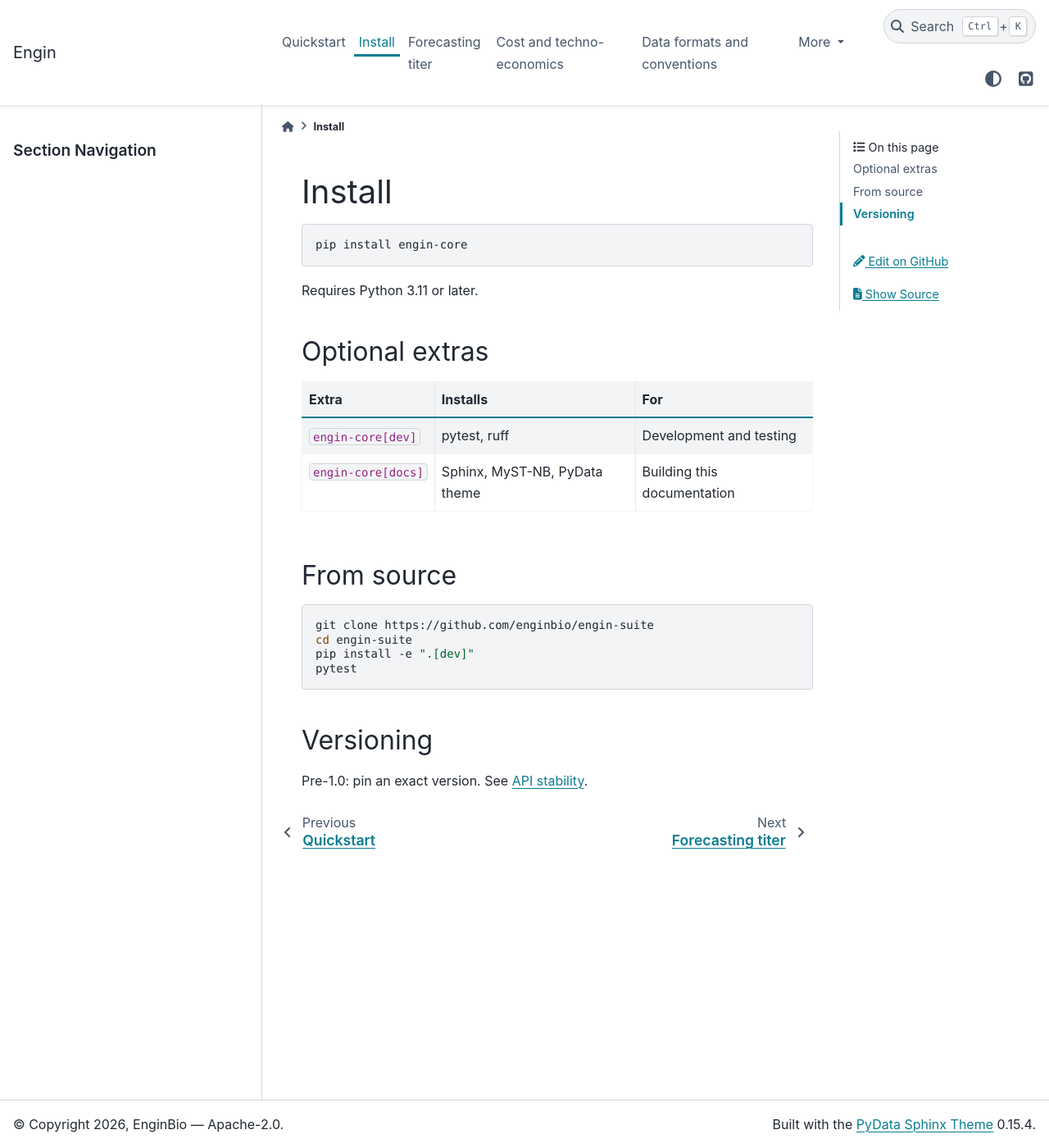
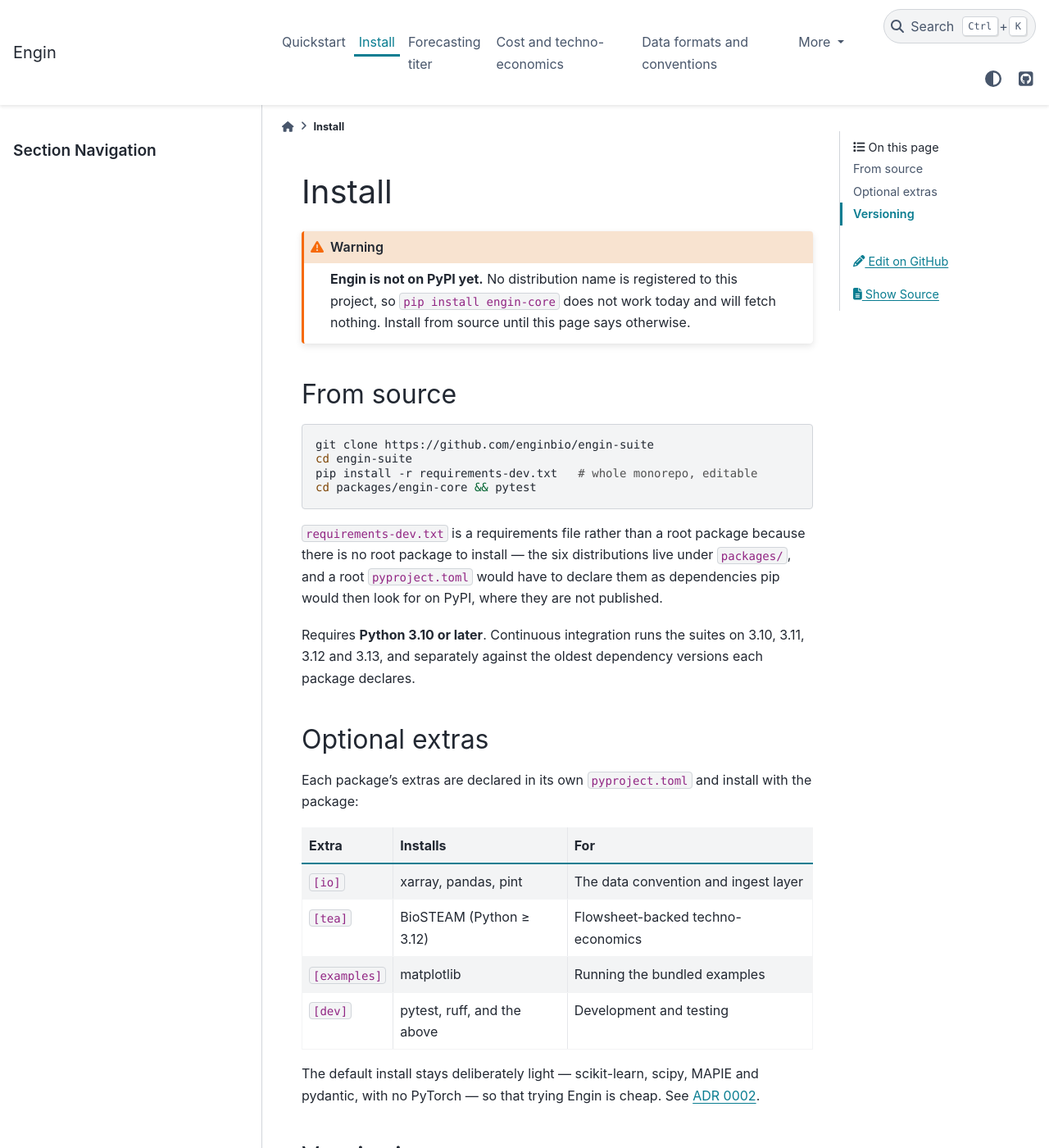
Before and after one commit to enginbio/engin-suite, a Sphinx documentation site: the page built from docs/install.md, in a window 1280 px wide and 1400 px high. Shown: the whole window at 82% size. Built offline with Sphinx 7.4.7 and the PyData theme 0.15.4, drawn with Linux system fonts in a browser that asks for light colours; some of the changed text lies outside the part shown.

Commit message:
Stop telling people to install something that does not exist
GOVERNANCE.md section 5.4 stated that "the engin.bio domain and PyPI package
names are held by EnginBio". The domain is. The PyPI names are not, and never
were: engin-core, its five siblings and enginbio all return 404, and the bare
name `engin` belongs to an unrelated dependency-injection framework. Verified
against PyPI rather than taken from the vault note that raised it.

That is working agreement #1 in its usual costume -- a governance document
describing the intended state as fact, on the page that asks readers to trust our
claims about ourselves. Corrected in place rather than quietly amended, and it
now says what a reader should do about it: install from the repository, and do
not assume a PyPI name is ours until that section says it is.

The same claim had propagated into three install instructions -- docs/install.md,
the docs landing page and engin-core's README -- each leading with
`pip install engin-core`, which fetches nothing. All three now say so and lead
with the source install that works.

install.md carried a second error found while fixing the first: it required
"Python 3.11 or later" when every package declares >=3.10 and CI runs the suites
on 3.10 through 3.13. Understating support is a smaller sin than overstating it
and still sends people away for no reason.

While there, install.md now documents the [io] and [tea] extras, which had never
been listed, and says why there is no root package to install.

Registering the names is a separate, founder-side action. This commit only stops
the documentation asserting something untrue in the meantime.

Co-Authored-By: Claude Opus 5 <noreply@anthropic.com>
Signed-off-by: David Baugher <dbaugher>

````diff
--- a/docs/install.md
+++ b/docs/install.md
@@ -1,27 +1,46 @@
 # Install
 
-```bash
-pip install engin-core
+```{warning}
+**Engin is not on PyPI yet.** No distribution name is registered to this project,
+so `pip install engin-core` does not work today and will fetch nothing. Install
+from source until this page says otherwise.
 ```
-
-Requires Python 3.11 or later.
-
-## Optional extras
-
-| Extra | Installs | For |
-|---|---|---|
-| `engin-core[dev]` | pytest, ruff | Development and testing |
-| `engin-core[docs]` | Sphinx, MyST-NB, PyData theme | Building this documentation |
 
 ## From source
 
 ```bash
 git clone https://github.com/enginbio/engin-suite
 cd engin-suite
-pip install -e ".[dev]"
-pytest
+pip install -r requirements-dev.txt   # whole monorepo, editable
+cd packages/engin-core && pytest
 ```
+
+`requirements-dev.txt` is a requirements file rather than a root package because
+there is no root package to install — the six distributions live under
+`packages/`, and a root `pyproject.toml` would have to declare them as
+dependencies pip would then look for on PyPI, where they are not published.
+
+Requires **Python 3.10 or later**. Continuous integration runs the suites on
+3.10, 3.11, 3.12 and 3.13, and separately against the oldest dependency versions
+each package declares.
+
+## Optional extras
+
+Each package's extras are declared in its own `pyproject.toml` and install with
+the package:
+
+| Extra | Installs | For |
+|---|---|---|
+| `[io]` | xarray, pandas, pint | The data convention and ingest layer |
+| `[tea]` | BioSTEAM (Python ≥ 3.12) | Flowsheet-backed techno-economics |
+| `[examples]` | matplotlib | Running the bundled examples |
+| `[dev]` | pytest, ruff, and the above | Development and testing |
+
+The default install stays deliberately light — scikit-learn, scipy, MAPIE and
+pydantic, with no PyTorch — so that trying Engin is cheap. See
+[ADR 0002](adr/0002-light-default-dependency-path.md).
 
 ## Versioning
 
-Pre-1.0: pin an exact version. See [API stability](api-stability.md).
+Pre-1.0: pin an exact version, or a commit. See
+[API stability](api-stability.md).
````
Also changed, not shown: GOVERNANCE.md (+3 -1 lines), docs/index.md (+6 -2 lines), packages/engin-core/README.md.
